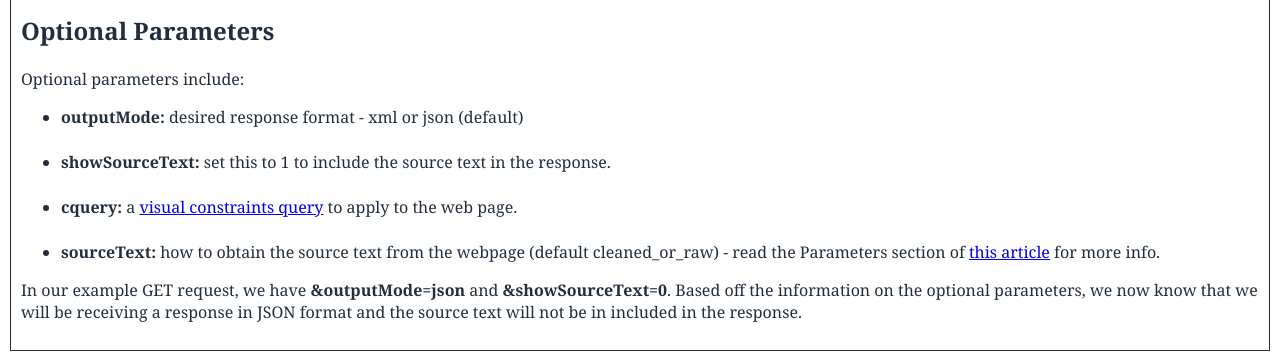
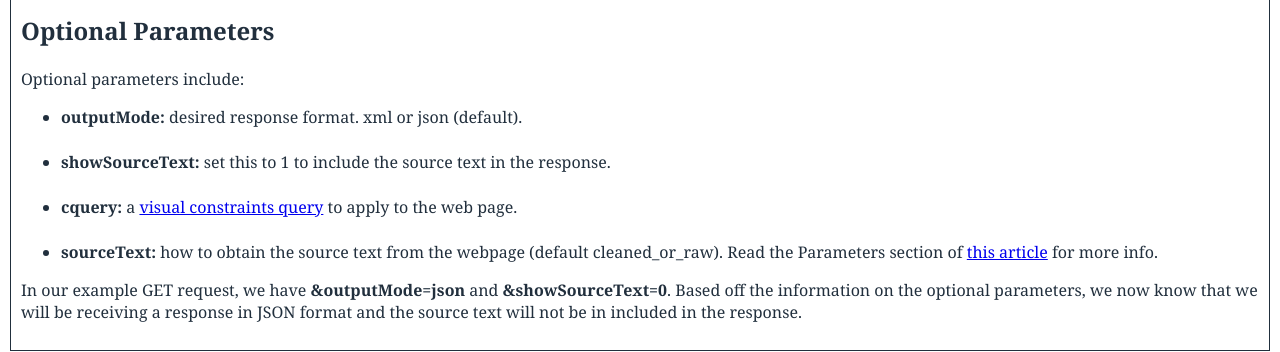
Before and after one commit to lenaz/How-To-Guide, a Jekyll site: the page built from request.html, in a window 1280 px wide. Shown: the part 1506-1858 px from the top of the page. Built offline with Jekyll 4.4.1, drawn with Linux system fonts in a browser that asks for light colours; Markdown is read by kramdown in place of the engine named in the settings.

```diff
--- a/request.html
+++ b/request.html
@@ -59,13 +59,13 @@ layout: default
 
 <ul>
 
-  <li><strong>outputMode:</strong> desired response format - xml or json (default)</li>
+  <li><strong>outputMode:</strong> desired response format. xml or json (default).</li>
 <br>
   <li><strong>showSourceText:</strong> set this to 1 to include the source text in the response.</li>
 <br>
   <li><strong>cquery:</strong> a <a href="http://www.ibm.com/watson/developercloud/doc/alchemylanguage/visual_constraints.shtml">visual constraints query</a> to apply to the web page.</li>
 <br>
-  <li><strong>sourceText:</strong> how to obtain the source text from the webpage (default cleaned_or_raw) - read the Parameters section of <a href="https://www.alchemyapi.com/api/web-api-1">this article</a> for more info.</li>
+  <li><strong>sourceText:</strong> how to obtain the source text from the webpage (default cleaned_or_raw). Read the Parameters section of <a href="https://www.alchemyapi.com/api/web-api-1">this article</a> for more info.</li>
 
 </ul>
 
```
